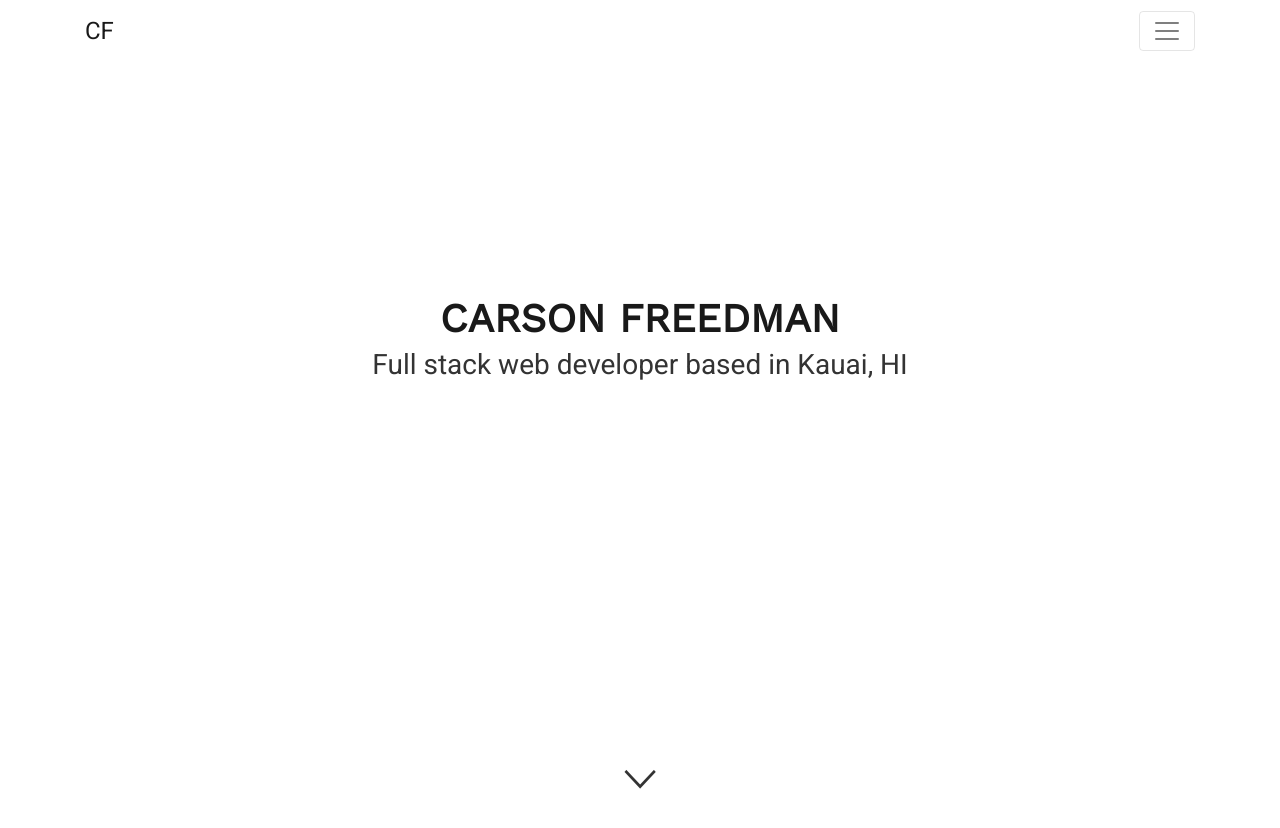
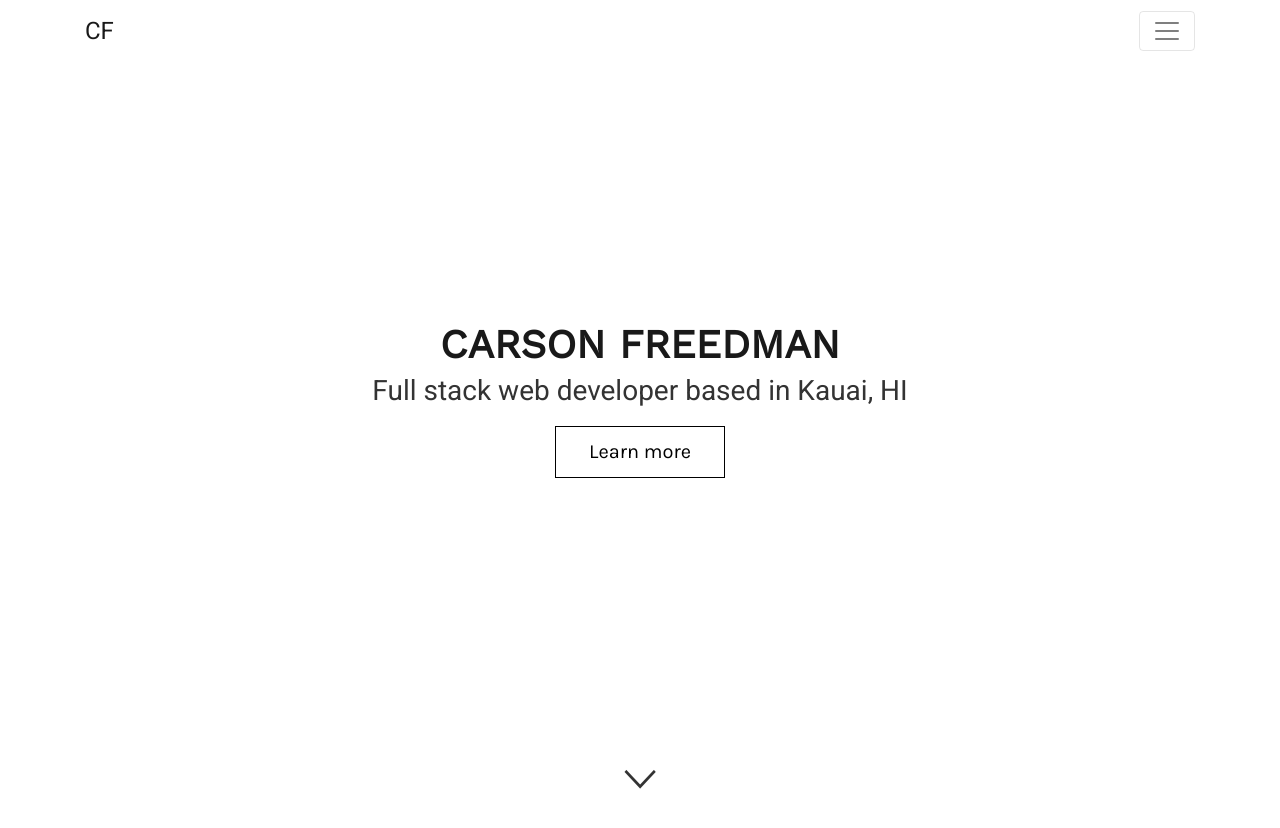
Before and after one commit to carsin/carsin.github.io, a plain HTML site: page index.html in a window 1280 px wide. Shown: the top 828 px of the page. Drawn offline with nearby package versions, Linux system fonts and the light colour scheme.

Commit message:
fix hero button

```diff
--- a/index.html
+++ b/index.html
@@ -37,8 +37,7 @@
             <div id="hero-text">
                 <h1 id="hero-title" class="title title-image title-scrollspy" data-bgid="hero-background" data-ssid="hero">Carson Freedman</h1>
                 <h3>Full stack web developer based in Kauai, HI</h3>
-                <!--<a id="hero-button" class="btn btn-inverted animated-button smooth-scroll" href="#about">Learn more</a>-->
-            <a class="btn btn-inverted animated-button smooth-scroll" href="#about">Learn more</a>
+                <a id="hero-button" class="btn btn-inverted animated-button smooth-scroll" href="#about">Learn more</a>
             </div>
             <div id="hero-bottom">
                 <a class="smooth-scroll" href="#about"><i class="icon ion-ios-arrow-down"></i></a>
--- a/src/css/index.css
+++ b/src/css/index.css
@@ -110,7 +110,7 @@ html, body {
 #hero.hero-black h1 { color: rgba(0, 0, 0, 0.9); }
 #hero.hero-black #hero-bottom i, #hero.hero-black h3 { color: rgba(0, 0, 0, 0.8); }
 #hero h3 { color: rgba(255, 255, 255, 0.8); line-height: 1; }
-#hero-button { margin-top: 1%; position: absolute; }
+#hero-button { margin-top: 1%; position: absolute; left: 50%; transform: translateX(-50%); width: 170px; }
 
 #hero-bottom {
     position: absolute;
```
